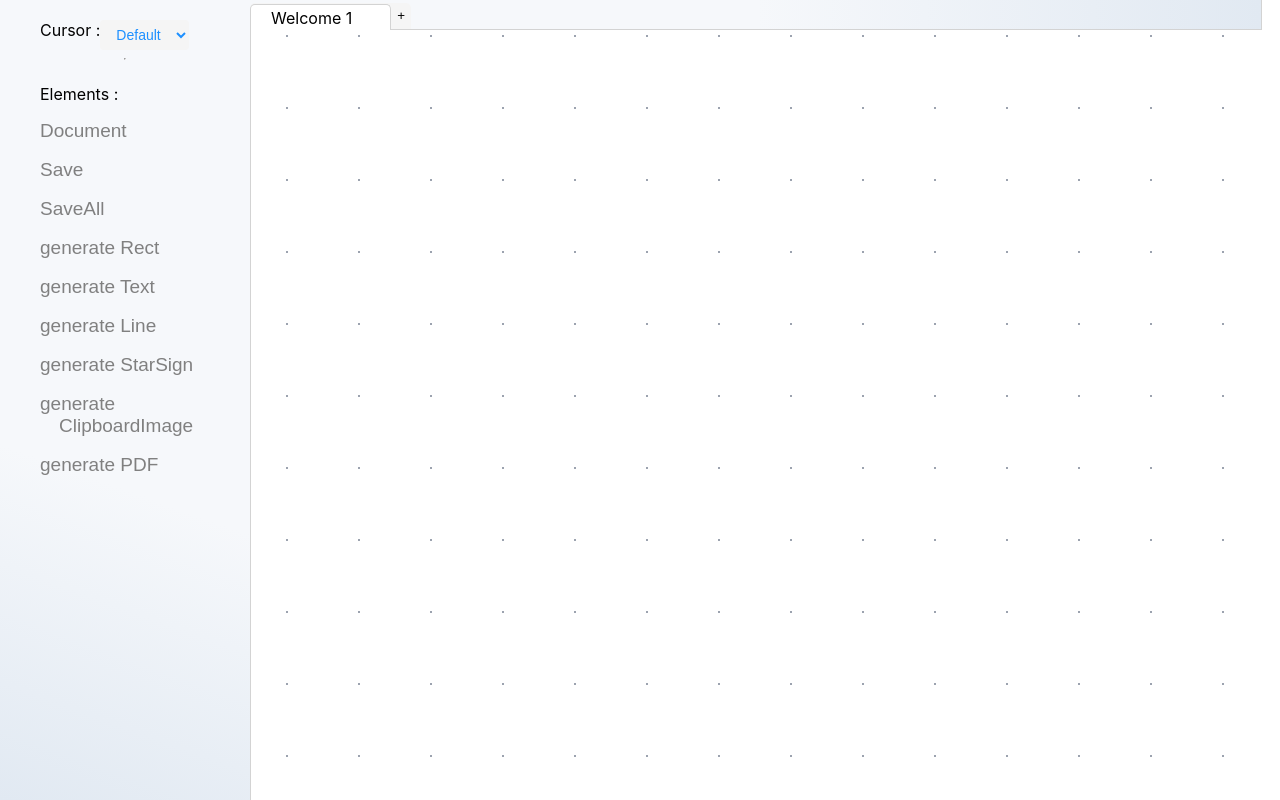
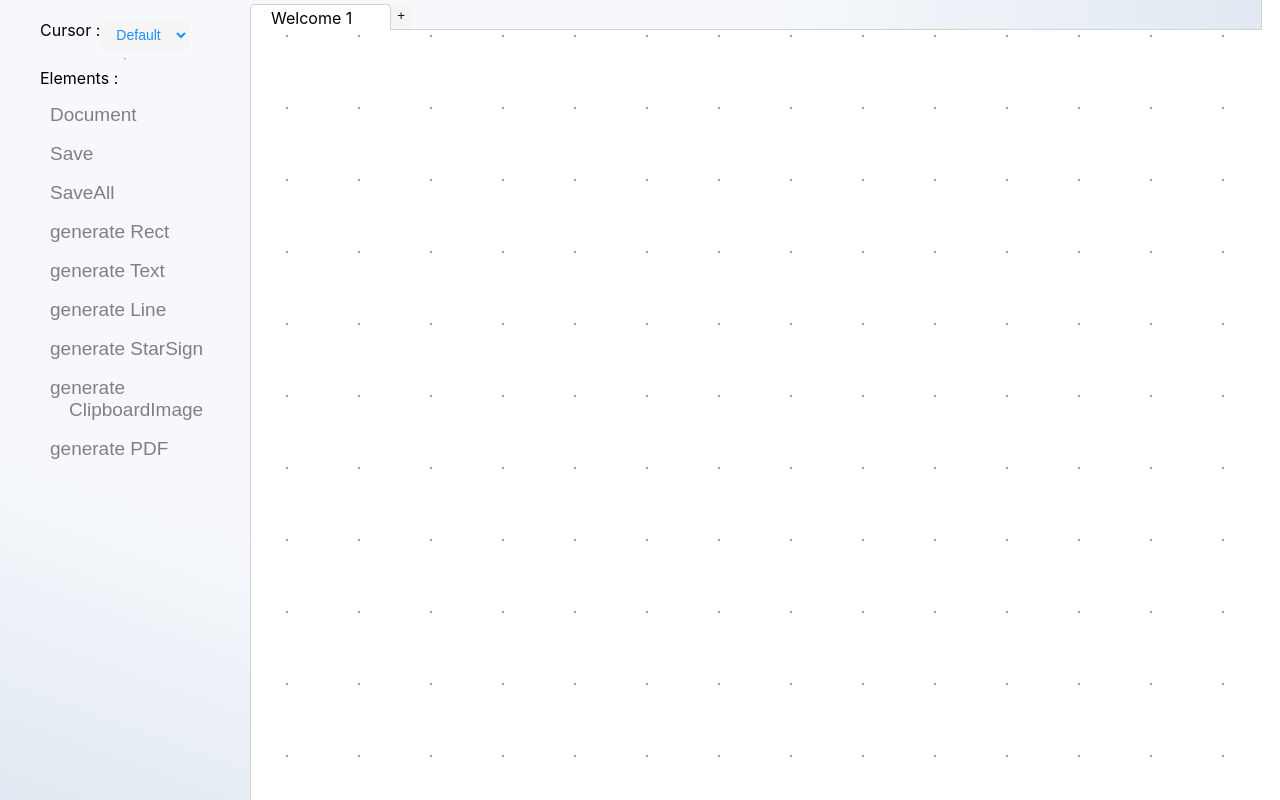
Before and after one commit to JaeanHan/whiteboard, a React (Create React App) app: page / in a window 1280 px wide. Built offline with nearby package versions, Linux system fonts and the light colour scheme.

Commit message:
chore: SideBarWidth 패딩 변경

```diff
--- a/src/components/Sidebar/SideBar.js
+++ b/src/components/Sidebar/SideBar.js
@@ -186,10 +186,10 @@ export const SideBar = forwardRef(({ currentEvent, setCurrentEvent, onClickPdf,
           </select>
         </div>
         <hr />
-        <ul style={{display: 'grid'}}>
-          <div style={{justifySelf: 'start'}}>
+          <div className={styles.title}>
             Elements :
           </div>
+        <ul style={{display: 'grid', paddingLeft: '50px', marginTop: '0'}}>
         {temp.map((el, index) => {
           return (
               <button
--- a/src/components/Sidebar/sidebar.module.css
+++ b/src/components/Sidebar/sidebar.module.css
@@ -1,3 +1,9 @@
+.title {
+    text-align: start;
+    width: 100%;
+    padding-left: 40px;
+}
+
 .features {
     margin-top: 15px;
     background-color: transparent;
@@ -9,6 +15,7 @@
     text-align: start;
     padding-left: 1em;
     text-indent: -1em;
+
 }
 
 .features:hover {
```
